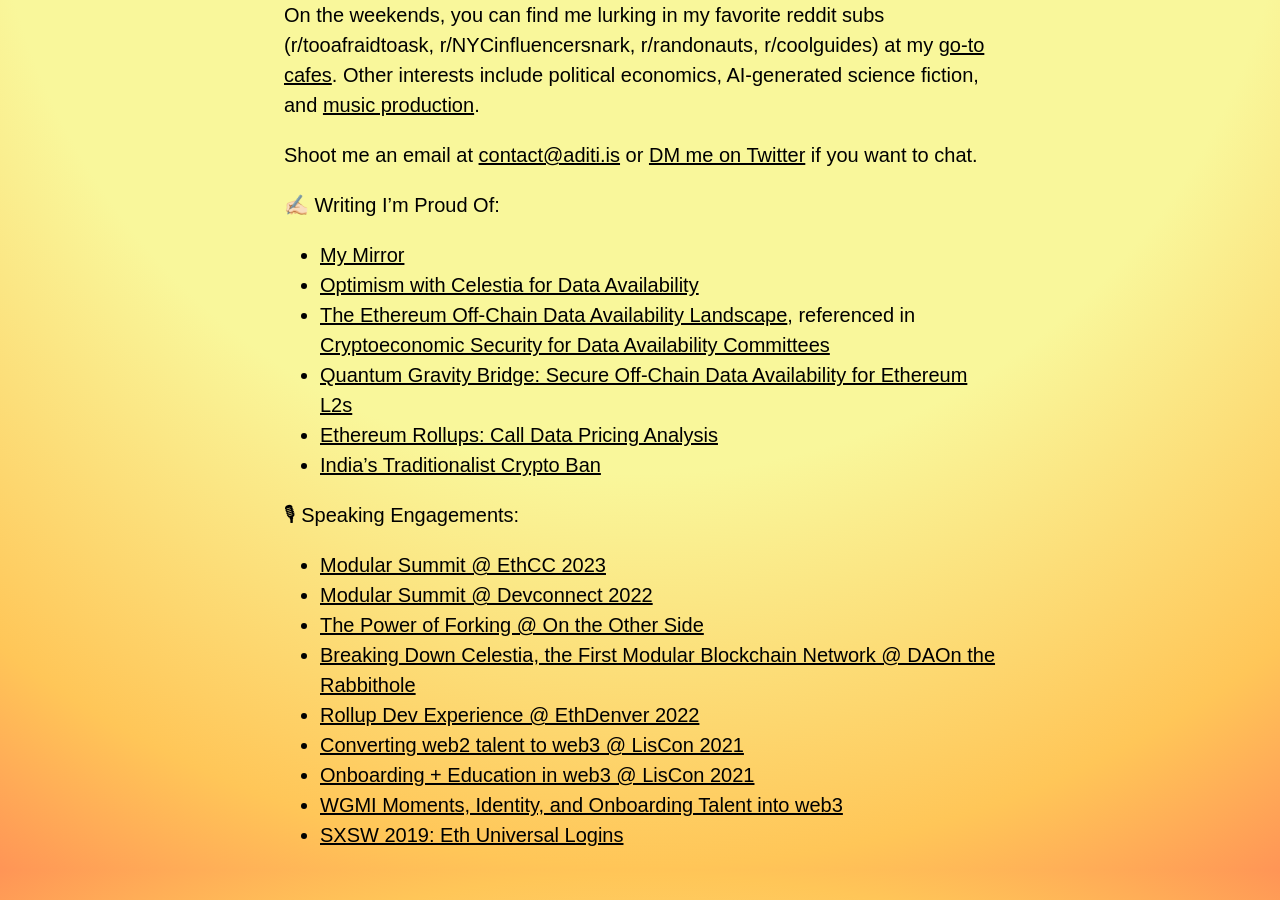
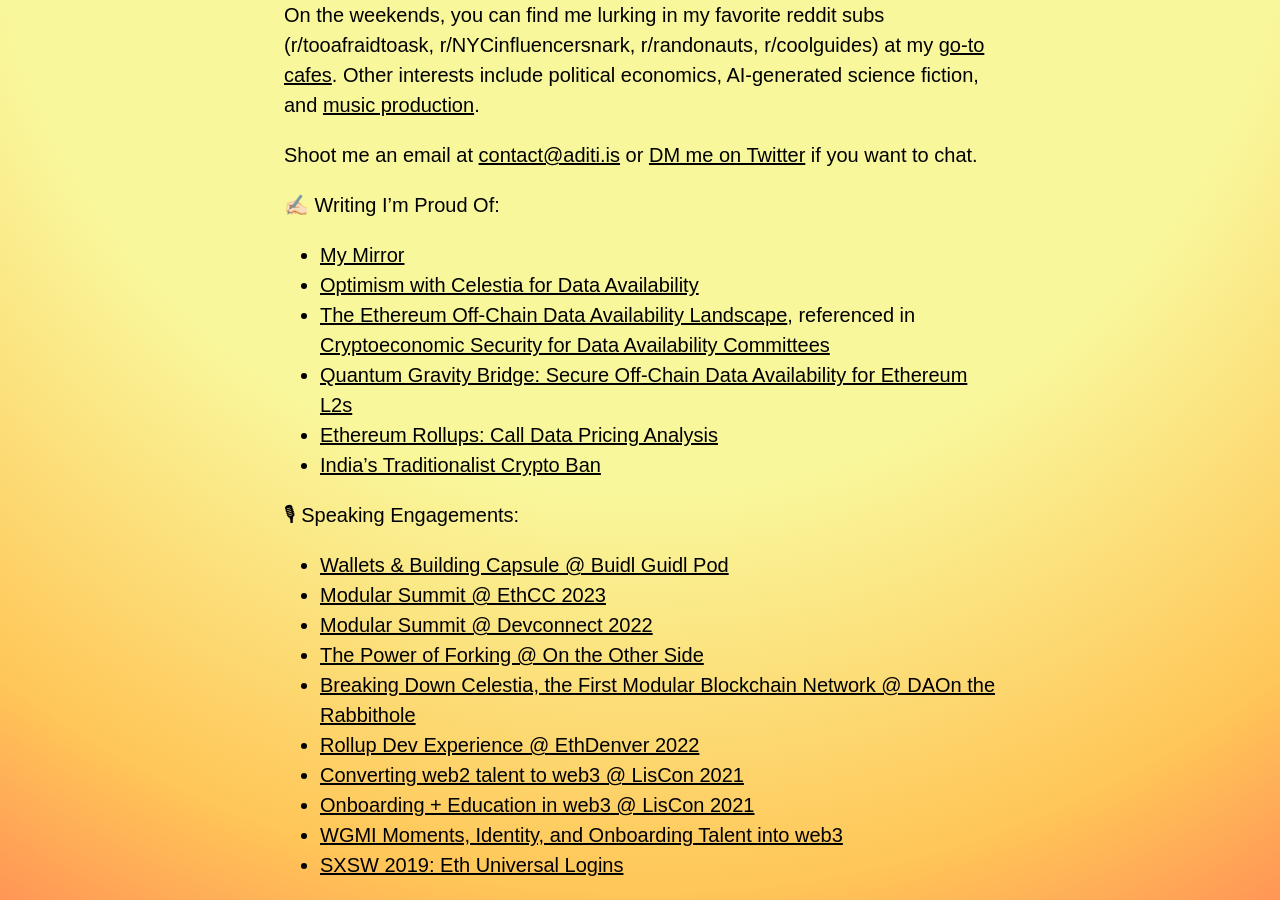
Before and after one commit to adeets-22/adeets-22.github.io, a Jekyll site: the page built from index.md, in a window 1280 px wide and 900 px high, scrolled down 1223 px. Built offline with Jekyll 4.4.1, drawn with Linux system fonts in a browser that asks for light colours.

Commit message:
Update index.md

```diff
--- a/index.md
+++ b/index.md
@@ -27,6 +27,7 @@
 - [India's Traditionalist Crypto Ban](https://www.thejuggernaut.com/crypto-india)
 
 🎙 Speaking Engagements:
+- [Wallets & Building Capsule @ Buidl Guidl Pod](https://www.youtube.com/watch?v=ovywPvZXj0Y)
 - [Modular Summit @ EthCC 2023](https://www.youtube.com/watch?v=2x9zbbxMhyk)
 - [Modular Summit @ Devconnect 2022](https://www.youtube.com/watch?v=35_rr8Vf-4k)
 - [The Power of Forking @ On the Other Side](https://www.othersidepod.xyz/episode/38)
```
